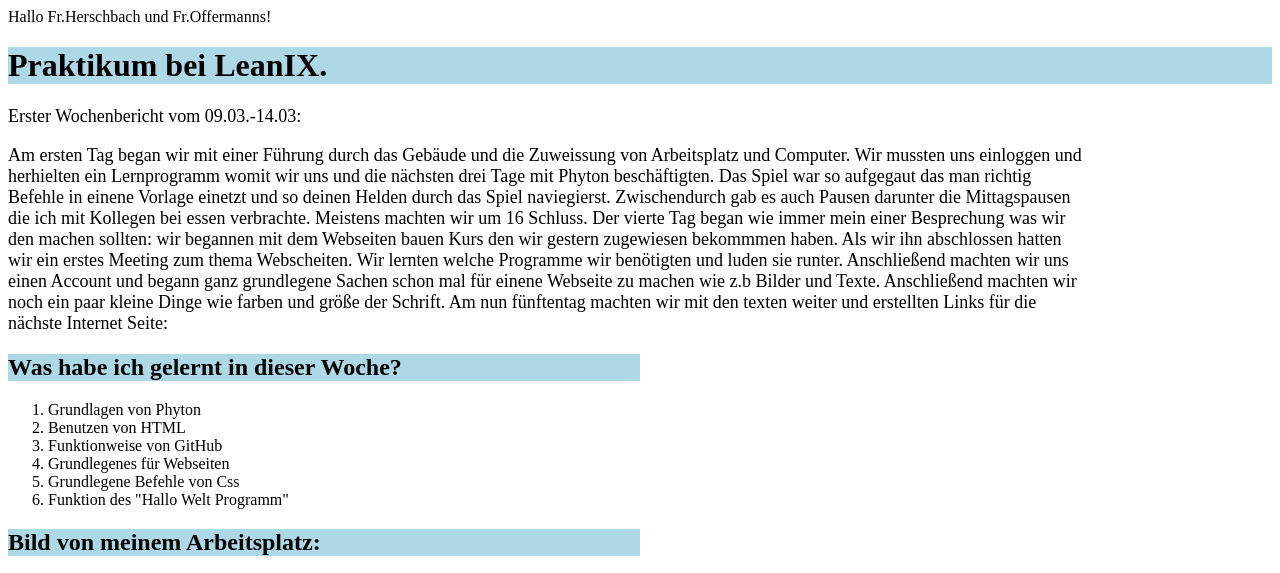
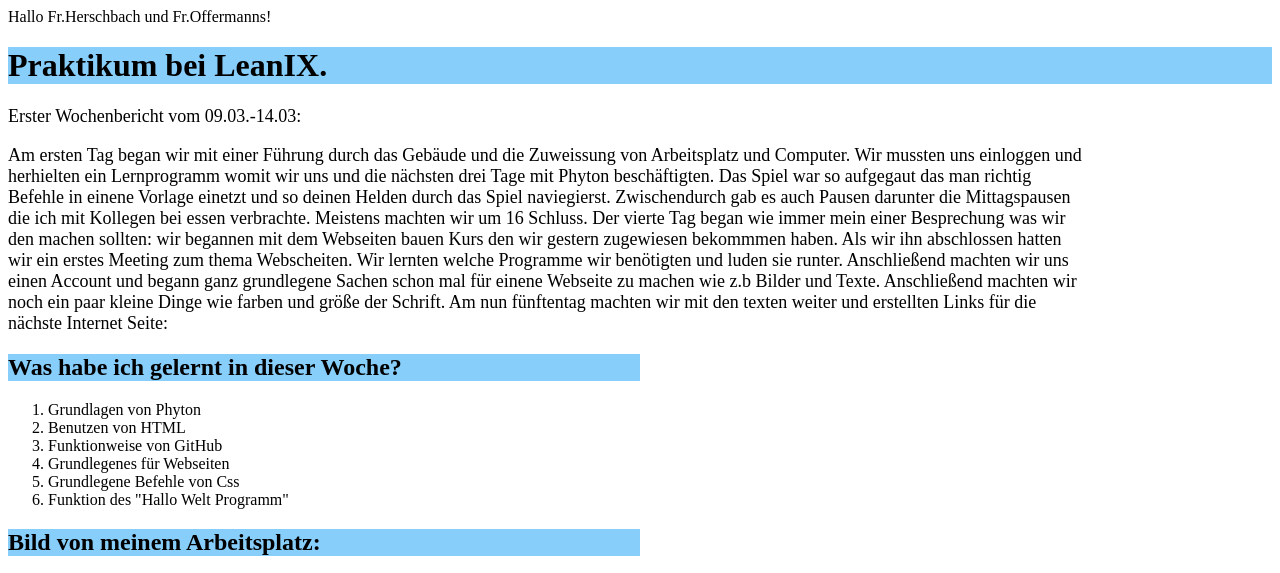
Before and after one commit to Tillmann-GitHub/Webseite, a plain HTML site: page 1-Tag.html in a window 1280 px wide. Shown: the top 573 px of the page. Drawn offline with Linux system fonts and the light colour scheme.

Commit message:
Frabe geändert

```diff
--- a/1-Tag.html
+++ b/1-Tag.html
@@ -6,7 +6,7 @@
             color: black;
         }
         h1 {
-           background-color:lightblue;
+           background-color:lightskyblue;
            color: black;
 
         }
@@ -20,7 +20,7 @@
         }
         h2 {
             color: black;
-            background-color: lightblue;
+            background-color: lightskyblue;
             width: 50%;
         }
         ol{
--- a/style.css
+++ b/style.css
@@ -5,7 +5,7 @@
             color: black;
         }
         h1 {
-           background-color:lightblue;
+           background-color:lightskyblue;
            color: black;
         }
         p {
@@ -18,7 +18,7 @@
         }
         h2 {
             color: black;
-            background-color: lightblue;
+            background-color: lightskyblue;
         }
         ol{
             color: black;
@@ -48,5 +48,5 @@
              <!doctype html>
              <html lang="de">
                <head>
-                 < rel= "stylesheet" href="style.css">
+                 < link rel= "stylesheet" href="style.css">
                  ...
```
